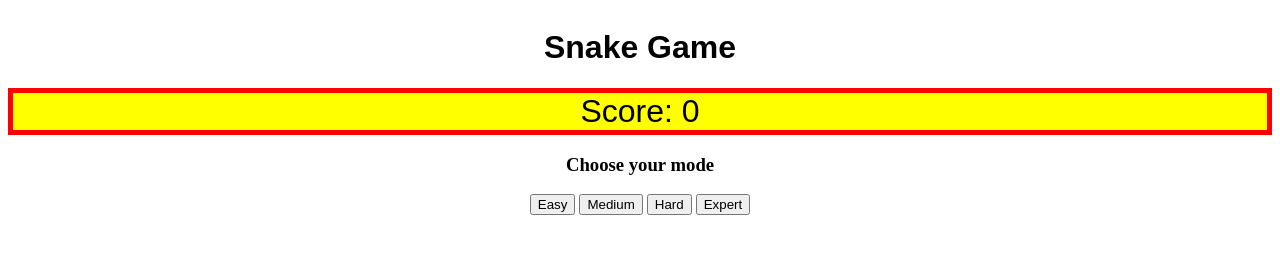
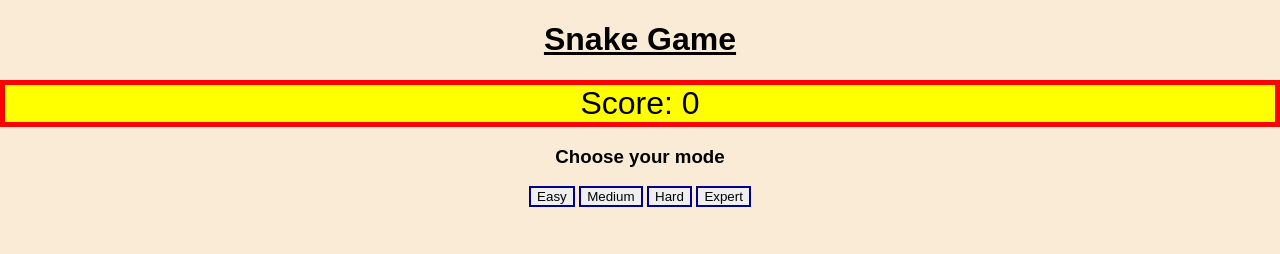
Before and after one commit to jmsp43/snakePractice, a plain HTML site: page index.html in a window 1280 px wide. Drawn offline with Linux system fonts and the light colour scheme.

Commit message:
minor bug fixes and added some visual appeal

```diff
--- a/script.js
+++ b/script.js
@@ -220,6 +220,7 @@ document.addEventListener("keydown", changeDirection);
 
 easyBtn.addEventListener("click", function (event) {
   event.preventDefault();
+  document.querySelector('.buttons').style.visibility = 'hidden'
   generateFood();
   time = easy
   runGame();
@@ -227,6 +228,7 @@ easyBtn.addEventListener("click", function (event) {
 
 medBtn.addEventListener("click", function (event) {
   event.preventDefault();
+  document.querySelector('.buttons').style.visibility = 'hidden'
   generateFood();
   time = medium
   runGame();
@@ -234,6 +236,7 @@ medBtn.addEventListener("click", function (event) {
 
 hardBtn.addEventListener("click", function (event) {
   event.preventDefault();
+  document.querySelector('.buttons').style.visibility = 'hidden'
   generateFood();
   time = hard
   runGame();
@@ -241,6 +244,7 @@ hardBtn.addEventListener("click", function (event) {
 
 expBtn.addEventListener("click", function (event) {
   event.preventDefault();
+  document.querySelector('.buttons').style.visibility = 'hidden'
   generateFood();
   time = expert
   runGame();
--- a/style.css
+++ b/style.css
@@ -1,10 +1,15 @@
 
 body{
+    margin:0;
     display: flex;
     flex-direction: column;
+    font-family: fantasy;
+    background-color: antiquewhite;
+    text-align: center;
 }
 
 .gameCanvas{
+    margin-top: 10px;
     position: absolute;
     top:70%;
     left: 50%;
@@ -12,22 +17,20 @@ body{
 }
 
 .title{
-    font-family: fantasy;
-    text-align: center;
+    text-decoration: underline;
 }
 
 .score{
-    font-family: fantasy;
     font-size: xx-large;
     border: 5px solid red;
     background: yellow;
-    text-align: center;
 }
 
-.buttons{
-    text-align: center;
-    visibility: visible;
+button{
+    border: 2px solid darkblue;
+    font-family: fantasy;
 }
+
 
 .snakeSize{
     background: magenta
```
Also changed, not shown: 1 other file.
